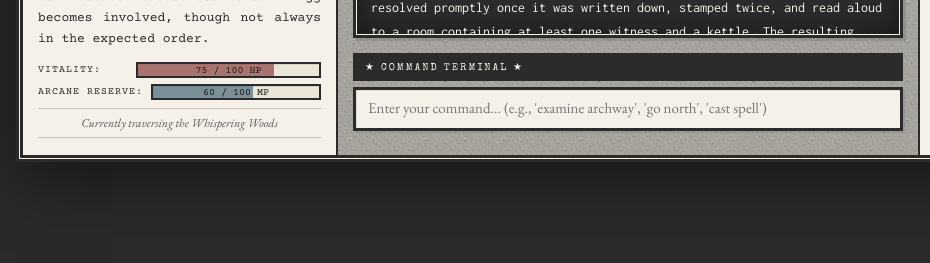
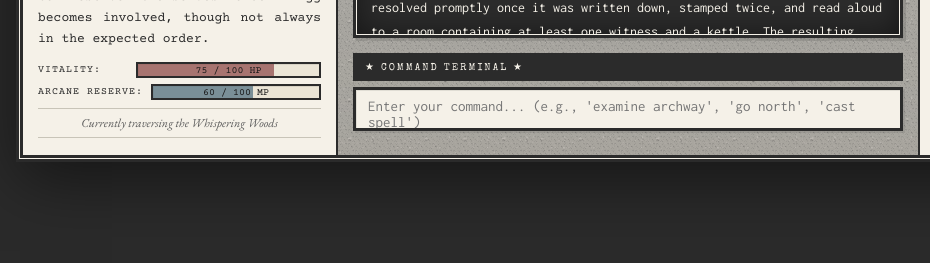
Before and after one commit to aa-parky/the_daily_undertaking_ui, a website: page index.html in a window 1280 px wide. Shown: the part 537-800 px from the top of the page, 0-930 px from the left. Drawn offline with nearby package versions, Linux system fonts and the light colour scheme; a web font is replaced by a local one.

Commit message:
command input font

```diff
--- a/css/styles.css
+++ b/css/styles.css
@@ -417,7 +417,7 @@ body {
   background: var(--paper);
   border: 3px solid var(--newsprint-black);
   padding: 8px 12px;
-  font-family: 'EB Garamond', serif;
+  font-family: Inconsolata, monospace;
   font-size: 15px;
   color: var(--newsprint-black);
   resize: none;
```
